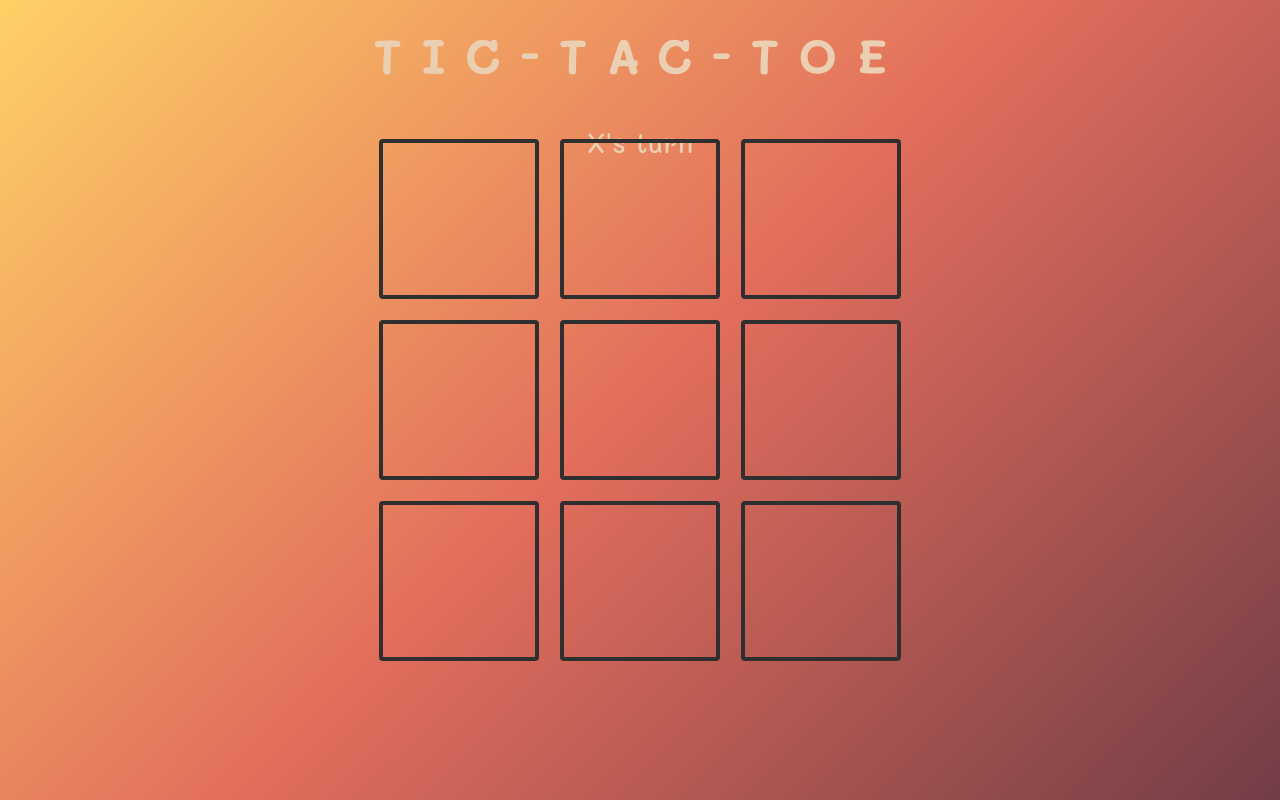
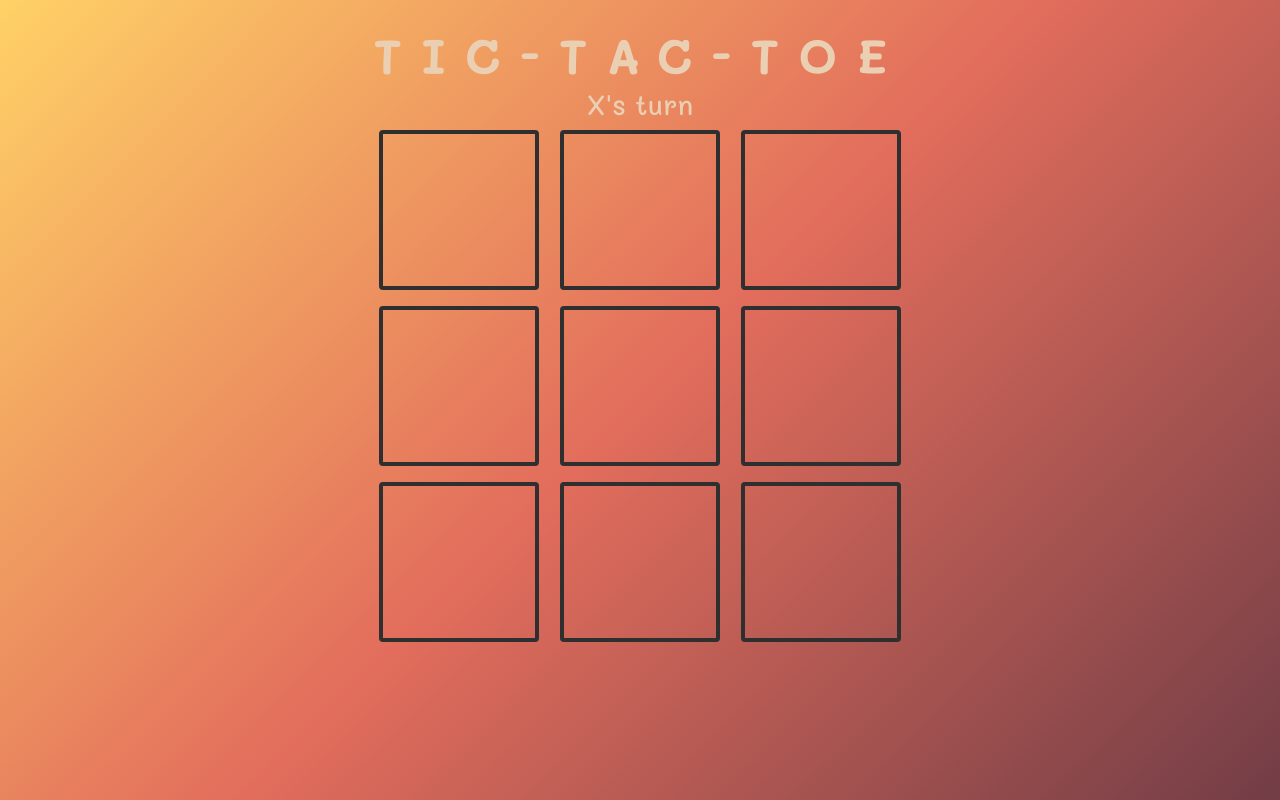
Before and after one commit to SerhatG35/tic-tac-toe-game, a React (Create React App) app: page / in a window 1280 px wide. Built offline with nearby package versions, Linux system fonts and the light colour scheme.

Commit message:
minor fixes

```diff
--- a/src/App.tsx
+++ b/src/App.tsx
@@ -40,6 +40,18 @@ function App() {
     config: { duration: 250 },
   });
 
+  const paintWinningBoxes = ([a, b, c]: number[]) => {
+    if (gridRef && gridRef.current) {
+      const paintBoxArray = Array.from(gridRef.current.childNodes);
+      [a, b, c].forEach((eachWinningBox) => {
+        let boxToPaint = paintBoxArray[eachWinningBox] as HTMLElement;
+        !gameOver
+          ? (boxToPaint.style.backgroundColor = "green")
+          : (boxToPaint.style.backgroundColor = "transparent");
+      });
+    }
+  };
+
   const isGameOver = (results: string[]) => {
     WINNING_CONDITIONS.forEach((condition) => {
       const [x, y, z] = condition;
@@ -68,18 +80,6 @@ function App() {
     paintWinningBoxes(winningBoxesIndex);
   };
 
-  const paintWinningBoxes = ([a, b, c]: number[]) => {
-    if (gridRef && gridRef.current) {
-      const paintBoxArray = Array.from(gridRef.current.childNodes);
-      [a, b, c].forEach((eachWinningBox) => {
-        let boxToPaint = paintBoxArray[eachWinningBox] as HTMLElement;
-        !gameOver
-          ? (boxToPaint.style.backgroundColor = "green")
-          : (boxToPaint.style.backgroundColor = "transparent");
-      });
-    }
-  };
-
   const handleClick = ({ target }: any) => {
     const boxIndex: number = target.getAttribute("data-grid");
     const newSquares = squares;
@@ -94,14 +94,14 @@ function App() {
 
   return (
     <div className="App">
+      <div className="main-container">
         <a.div className="head" style={animation}>
           <h2 className="title">TIC-TAC-TOE</h2>
           <span className="desc">
             {!gameOver ? (turn ? "X's turn" : "O's turn") : "Game Over!"}
           </span>
         </a.div>
-      <a.div style={animation}>
-        <div className="grid-container" ref={gridRef}>
+        <a.div className="grid-container" ref={gridRef} style={animation}>
           {squares.map((square, index) => {
             return (
               <a.div
@@ -121,8 +121,8 @@ function App() {
               </a.div>
             );
           })}
+        </a.div>
       </div>
-      </a.div>
       {gameOver && (
         <a.div
           className="bottom"
--- a/src/index.css
+++ b/src/index.css
@@ -22,6 +22,15 @@ code {
   font-family: source-code-pro, Menlo, Monaco, Consolas, "Courier New",
     monospace;
 }
+.main-container {
+  position: absolute;
+  left: 50%;
+  transform: translate(-50%);
+  height: 80%;
+  display: flex;
+  flex-direction: column;
+  justify-content: space-around;
+}
 .head {
   display: flex;
   flex-direction: column;
@@ -38,18 +47,18 @@ code {
   width: 100%;
   text-align: center;
   user-select: none;
-  color: #EBCFB2;
+  color: #ebcfb2;
 }
 .desc {
   font-size: 1.75em;
   user-select: none;
-  color: #EBCFB2;
+  color: #ebcfb2;
 }
 .grid-container {
-  position: absolute;
+  /* position: absolute;
   top: 50%;
-  left: 50%;
-  transform: translate(-50%, -50%);
+  left: 50%; */
+  /* transform: translate(-50%, -50%); */
   display: grid;
   grid-template-columns: auto auto auto;
   padding: 0.5em;
@@ -73,7 +82,7 @@ code {
   will-change: transform;
   transition: box-shadow 0.5s;
   background-color: transparent;
-  color: #EBCFB2;
+  color: #ebcfb2;
 }
 .grid-item:hover {
   background-color: #d47f72;
@@ -89,7 +98,7 @@ code {
   border-radius: 0.2em;
   box-shadow: 0 0.3em 0.3em 0.1em black;
   background-color: #e26d5c;
-  color: #EBCFB2;
+  color: #ebcfb2;
   outline: none;
   cursor: pointer;
   user-select: none;
@@ -97,14 +106,14 @@ code {
 .winner-text {
   text-align: center;
   font-size: 1.75em;
-  color: #EBCFB2;
+  color: #ebcfb2;
   user-select: none;
 }
 .bottom {
   display: flex;
   flex-direction: column;
   position: absolute;
-  top: 82%;
+  top: 84%;
   left: 50%;
   transform: translate(-50%);
   height: 12%;
```
Lines whose indentation alone changed are shown as unchanged.
